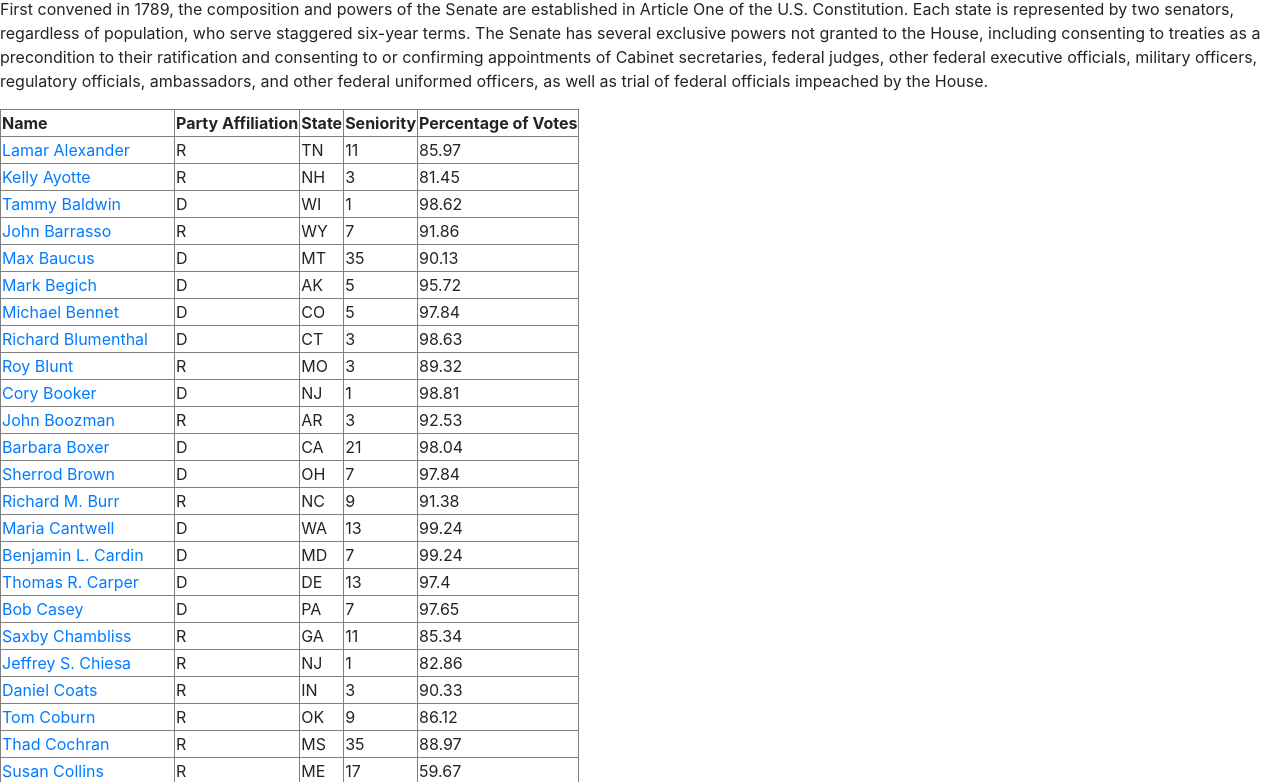
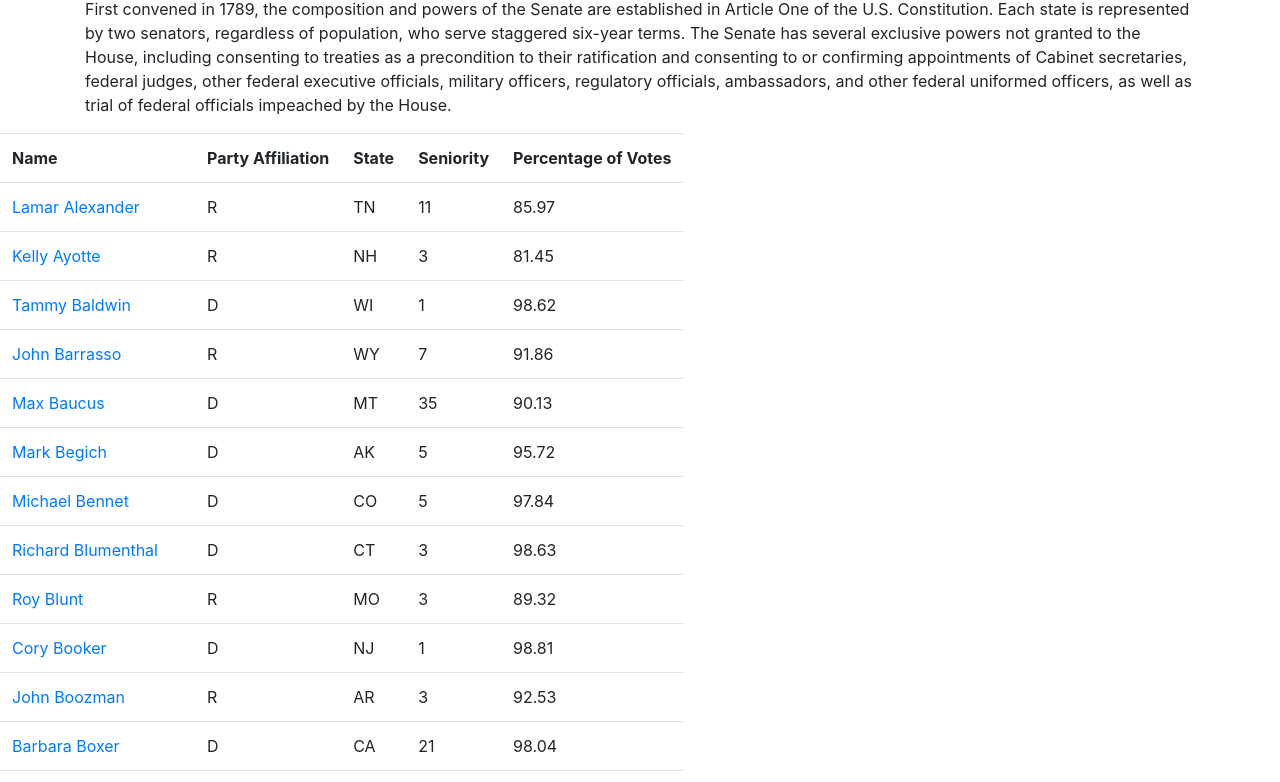
Before and after one commit to WiliTheSParrow/TheGovernmentInFaces_WebApp, a plain HTML site: page senate-data.html in a window 1280 px wide. Shown: the part 185-967 px from the top of the page. Drawn offline with nearby package versions, Linux system fonts and the light colour scheme.

Commit message:
bootstrap exp phase

```diff
--- a/house-data.html
+++ b/house-data.html
@@ -4,8 +4,10 @@
 <head>
     <title>TGIF-House</title>
     <meta charset="utf-8">
+    <meta http-equiv="X-UA-Compatible" content="IE=edge">
     <meta name="viewport" content="width=device-width, initial-scale=1, shrink-to-fit=no">
     <link rel="stylesheet" href="https://stackpath.bootstrapcdn.com/bootstrap/4.3.1/css/bootstrap.min.css" integrity="sha384-ggOyR0iXCbMQv3Xipma34MD+dH/1fQ784/j6cY/iJTQUOhcWr7x9JvoRxT2MZw1T" crossorigin="anonymous">
+    <link rel="stylesheet" href="style/style.css">
 </head>
 
 <body>
--- a/js/script.js
+++ b/js/script.js
@@ -1,6 +1,6 @@
 //Table Data____________________________________:
 var table = document.getElementById("table-data")
-table.setAttribute("border", "1");
+
 var row = document.createElement("TR");
 var headerName = document.createElement("TH");
 headerName.innerHTML = "Name";
--- a/senate-data.html
+++ b/senate-data.html
@@ -4,8 +4,10 @@
 <head>
     <title>TGIF-Senate</title>
     <meta charset="utf-8">
+    <meta http-equiv="X-UA-Compatible" content="IE=edge">
     <meta name="viewport" content="width=device-width, initial-scale=1, shrink-to-fit=no">
     <link rel="stylesheet" href="https://stackpath.bootstrapcdn.com/bootstrap/4.3.1/css/bootstrap.min.css" integrity="sha384-ggOyR0iXCbMQv3Xipma34MD+dH/1fQ784/j6cY/iJTQUOhcWr7x9JvoRxT2MZw1T" crossorigin="anonymous">
+    <link rel="stylesheet" href="style/style.css">
 </head>
 
 <body>
@@ -33,13 +35,18 @@
         </div>
     </header>
     <!--Table container-->
-    <div>
-        <h2>Senators</h2>
-        <p>First convened in 1789, the composition and powers of the Senate are established in Article One of the U.S. Constitution. Each state is represented by two senators, regardless of population, who serve staggered six-year terms. The Senate has several exclusive powers not granted to the House, including consenting to treaties as a precondition to their ratification and consenting to or confirming appointments of Cabinet secretaries, federal judges, other federal executive officials, military officers, regulatory officials, ambassadors, and other federal uniformed officers, as well as trial of federal officials impeached by the House.</p>
+    <div class="container">
+
+            <h2>Senators</h2>
+            <p>First convened in 1789, the composition and powers of the Senate are established in Article One of the U.S. Constitution. Each state is represented by two senators, regardless of population, who serve staggered six-year terms. The Senate has several exclusive powers not granted to the House, including consenting to treaties as a precondition to their ratification and consenting to or confirming appointments of Cabinet secretaries, federal judges, other federal executive officials, military officers, regulatory officials, ambassadors, and other federal uniformed officers, as well as trial of federal officials impeached by the House.</p>
+
 
     </div>
-    <div>
-        <table id="table-data"></table>
+
+
+        <div class="table table-striped">
+            <table id="table-data"></table>
+
     </div>
 </body>
 
@@ -47,6 +54,4 @@
 <script src="js/script.js"></script>
 <script src="https://code.jquery.com/jquery-3.3.1.slim.min.js" integrity="sha384-q8i/X+965DzO0rT7abK41JStQIAqVgRVzpbzo5smXKp4YfRvH+8abtTE1Pi6jizo" crossorigin="anonymous"></script>
 <script src="https://cdnjs.cloudflare.com/ajax/libs/popper.js/1.14.7/umd/popper.min.js" integrity="sha384-UO2eT0CpHqdSJQ6hJty5KVphtPhzWj9WO1clHTMGa3JDZwrnQq4sF86dIHNDz0W1" crossorigin="anonymous"></script>
-<script src="https://stackpath.bootstrapcdn.com/bootstrap/4.3.1/js/bootstrap.min.js" integrity="sha384-JjSmVgyd0p3pXB1rRibZUAYoIIy6OrQ6VrjIEaFf/nJGzIxFDsf4x0xIM+B07jRM" crossorigin="anonymous"></script>
-
-</html>
+<script src="https://stackpath.bootstrapcdn.com/bootstrap/4.3.1/js/bootstrap.min.js" integrity="sha384-JjSmVgyd0p3pXB1rRibZUAYoIIy6OrQ6VrjIEaFf/nJGzIxFDsf4x0xIM+B07jRM" crossorigin="anonymous"></script></html>
```
Also changed, not shown: style/style.css (added).
